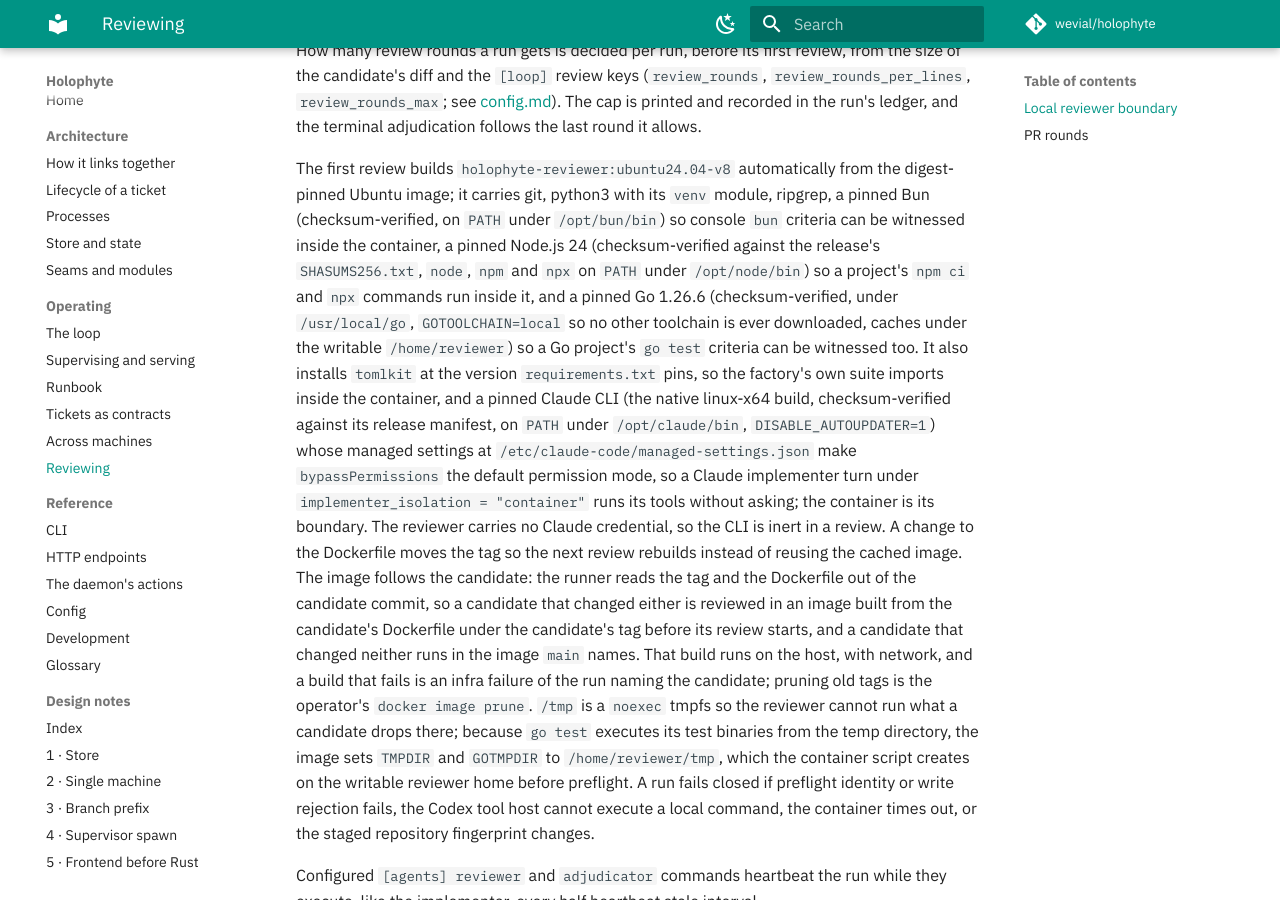
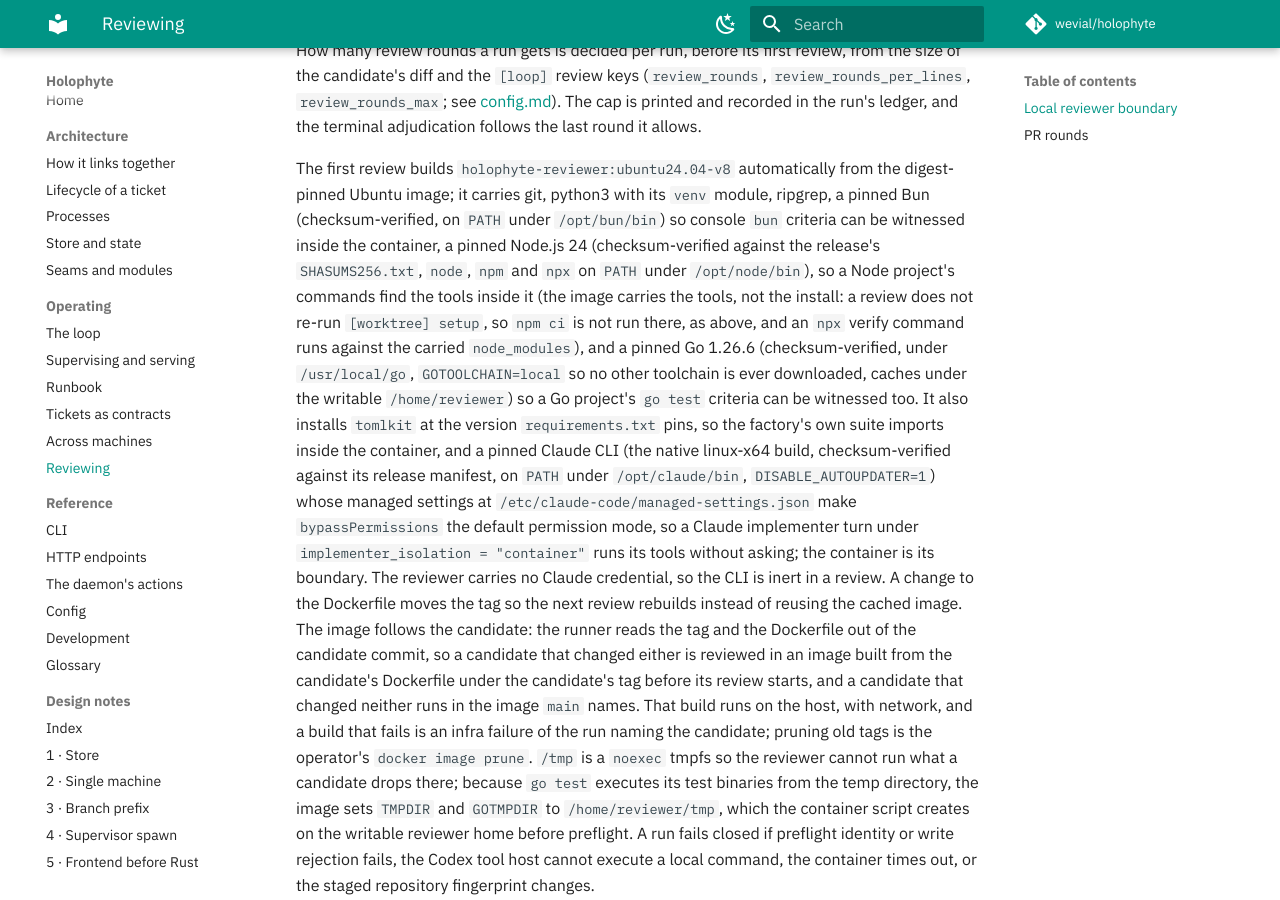
Before and after one commit to wevial/holophyte, an MkDocs documentation site: the page built from docs/reviewing.md, in a window 1280 px wide and 900 px high, scrolled down 1116 px. Built offline with MkDocs 1.6.1 and Material for MkDocs 9.7.7, drawn with Linux system fonts in a browser that asks for light colours; comment, search, counter and statistics services are not loaded.

Commit message:
docs(reviewing): say the image carries Node tools, not the npm install (HOLO-27)
THREAD 2 (docs/reviewing.md:62) ADDRESS: the image paragraph said a
project's npm ci runs inside the container, which contradicts the reviewer
setup paragraph (setup is not re-run in a review). It now says the image
carries node, npm and npx, that npm ci belongs to [worktree] setup and is
not run in a review, and that an npx verify command runs against the
carried node_modules.

```diff
--- a/docs/reviewing.md
+++ b/docs/reviewing.md
@@ -58,8 +58,11 @@ the digest-pinned Ubuntu image; it carries git, python3 with its `venv`
 module, ripgrep, a pinned Bun (checksum-verified, on `PATH` under
 `/opt/bun/bin`) so console `bun` criteria can be witnessed inside the
 container, a pinned Node.js 24 (checksum-verified against the release's
-`SHASUMS256.txt`, `node`, `npm` and `npx` on `PATH` under `/opt/node/bin`) so
-a project's `npm ci` and `npx` commands run inside it, and a pinned Go 1.26.6
+`SHASUMS256.txt`, `node`, `npm` and `npx` on `PATH` under `/opt/node/bin`),
+so a Node project's commands find the tools inside it (the image carries
+the tools, not the install: a review does not re-run `[worktree] setup`, so
+`npm ci` is not run there, as above, and an `npx` verify command runs
+against the carried `node_modules`), and a pinned Go 1.26.6
 (checksum-verified, under `/usr/local/go`, `GOTOOLCHAIN=local` so no other
 toolchain is ever downloaded, caches under the writable `/home/reviewer`) so a
 Go project's `go test` criteria can be witnessed too. It also installs
```
